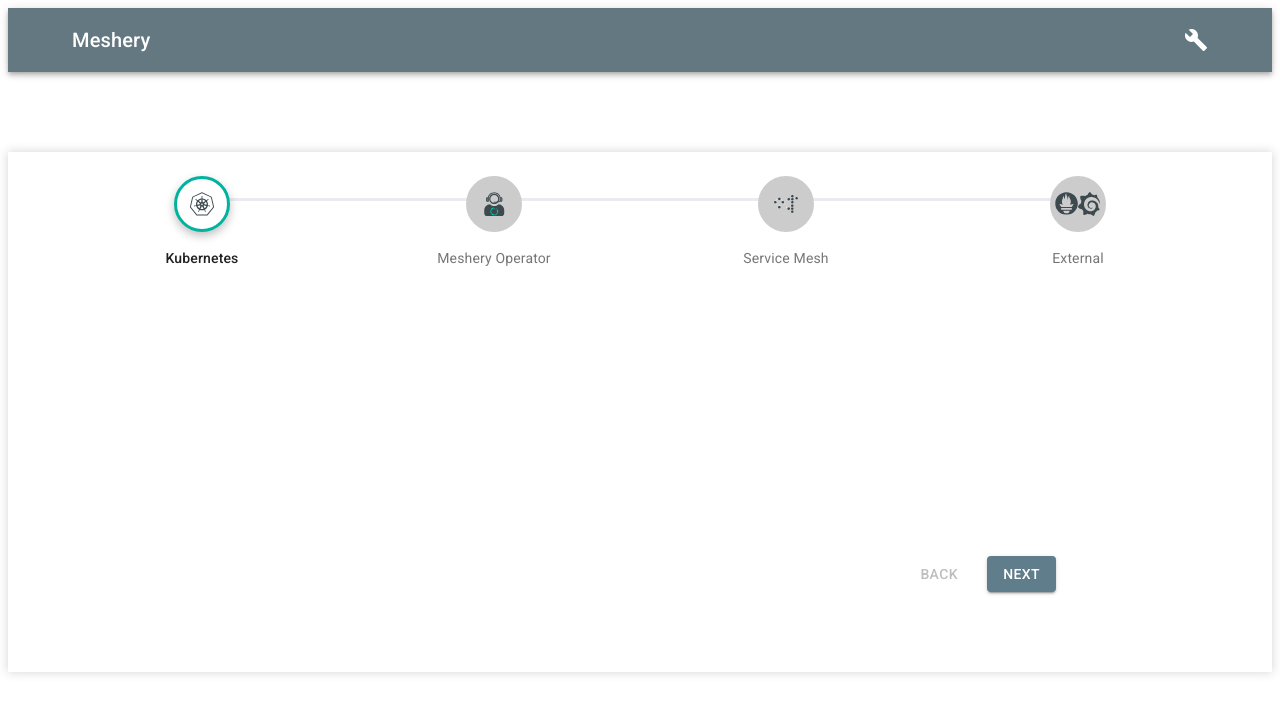
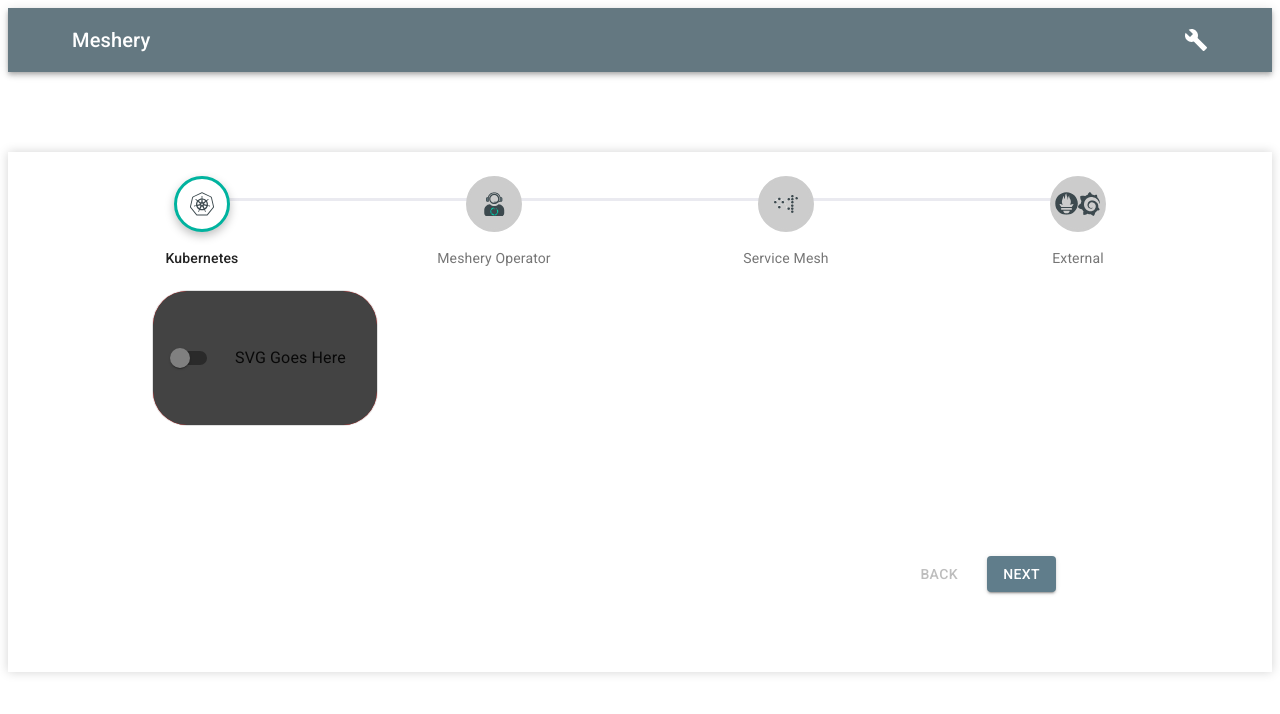
Before and after one commit to bartkalanski/configuration-wizard, a React (Create React App) app: page /wizard in a window 1280 px wide. Both pictures are taken after a click on the button "BACK". Shown: the top 714 px of the page. Built offline with nearby package versions, Linux system fonts and the light colour scheme.

Commit message:
Add Kubernetes component

```diff
--- a/src/App.js
+++ b/src/App.js
@@ -1,5 +1,5 @@
 import React from "react";
-import { BrowserRouter as Router, Switch, Route } from "react-router-dom";
+import { BrowserRouter as Router, Switch, Route} from "react-router-dom";
 
 import Home from "./components/Home";
 import ConfigurationWizard from "./components/ConfigurationWizard";
--- a/src/components/AddServiceMesh.js
+++ b/src/components/AddServiceMesh.js
@@ -6,7 +6,6 @@
   FormControlLabel,
   Container,
   Card,
-  CardActions,
   CardContent,
   Typography,
 } from "@material-ui/core/";
--- a/src/components/ConfigurationWizard.js
+++ b/src/components/ConfigurationWizard.js
@@ -12,7 +12,9 @@
 import Typography from "@material-ui/core/Typography";
 
 import svgIcons from "../icons/icons";
-import AddServiceMesh from './AddServiceMesh'
+import Kubernetes from "./Kubernetes";
+import AddServiceMesh from "./AddServiceMesh";
+import { SwipeableDrawer } from "@material-ui/core";
 
 const ColorlibConnector = withStyles({
   alternativeLabel: {
@@ -142,12 +144,7 @@
 }));
 
 function getSteps() {
-  return [
-    "Kubernetes",
-    "Meshery Operator",
-    "Service Mesh",
-    "External",
-  ];
+  return ["Kubernetes", "Meshery Operator", "Service Mesh", "External"];
 }
 
 function getStepContent(step) {
@@ -180,6 +177,20 @@
 
   const handleReset = () => {
     setActiveStep(0);
+  };
+  const handleStep = (step) => {
+    switch (step) {
+      case 0:
+        return <Kubernetes />;
+      case 1:
+        return "Meshery Operator";
+      case 2:
+        return <AddServiceMesh />;
+      case 3:
+        return "External";
+      default:
+        return null;
+    }
   };
 
   return (
@@ -222,7 +233,7 @@
           </div>
         ) : (
           <>
-            <div>{activeStep === 2 ? <AddServiceMesh/> : null}</div>
+            <div>{handleStep(activeStep)}</div>
             <div className={classes.buttonContainer}>
               <Button
                 disabled={activeStep === 0}
--- /dev/null
+++ b/src/components/Kubernetes.js
@@ -0,0 +1,161 @@
+import React from "react";
+import FiberManualRecordRoundedIcon from "@material-ui/icons/FiberManualRecordRounded";
+import {
+  makeStyles,
+  withStyles,
+  Switch,
+  FormControlLabel,
+  Input,
+  Card,
+  CardContent,
+  Typography,
+} from "@material-ui/core/";
+
+const MeshySwitch = withStyles({
+  switchBase: {
+    color: "grey",
+    "&$checked": {
+      color: "#00B39F",
+    },
+    "&$checked + $track": {
+      backgroundColor: "#00B39F",
+    },
+  },
+  checked: {},
+  track: {},
+})(Switch);
+
+const useStyles = makeStyles({
+  root: {
+    display: "flex",
+    flexDirection: "row",
+    alignContent: "center",
+    justifyContent: "center",
+  },
+  card: {
+    position: "relative",
+    left: "7.5rem",
+    width: "14rem",
+    borderRadius: "15%",
+  },
+  cardChecked: {
+    bottom: "2.5rem",
+    height: "14rem",
+  },
+  cardUnchecked: {
+    bottom: "8.1rem",
+    height: "8.4rem",
+    borderRadius: "35px",
+  },
+  cardContent: {
+    background: "red",
+    display: "flex",
+    flexDirection: "column",
+    justifyContent: "center",
+    alignItems: "center",
+    height: "100%",
+    width: "100%",
+    margin: "-1rem 0 0 -1rem",
+  },
+  contentTop: {
+    background: "#434343",
+    height: "60%",
+    width: "100%",
+    display: "flex",
+    alignItems: "center",
+  },
+  contentTopUnchecked: {
+    background: "#434343",
+    height: "100%",
+    width: "100%",
+    display: "flex",
+    alignItems: "center",
+  },
+
+  contentTopImg: {
+    //color: "white",
+  },
+  contentTopSwitcher: {
+    marginLeft: "0.5rem",
+  },
+  contentBottomChecked: {
+    background: "white",
+    height: "40%",
+    width: "100%",
+    display: "flex",
+    flexDirection: "column",
+    alignItems: "center",
+    justifyContent: "center",
+  },
+  contentBottomUnchecked: {
+    display: "none",
+  },
+  contentBottomInput: {
+    border: "1px solid gray",
+    borderRadius: "5px",
+    padding: "0 0.5rem",
+    marginBottom: "0.2rem",
+  },
+});
+
+const Kubernetes = () => {
+  const [state, setState] = React.useState({
+    checked: false,
+  });
+  const classes = useStyles();
+
+  const handleChange = (event) => {
+    setState({ ...state, [event.target.name]: event.target.checked });
+  };
+
+  return (
+    <Card
+      className={
+        state.checked
+          ? `${classes.card} ${classes.cardChecked}`
+          : `${classes.card} ${classes.cardUnchecked}`
+      }
+      variant="outlined"
+    >
+      <CardContent className={classes.cardContent}>
+        <div
+          className={
+            state.checked ? classes.contentTop : classes.contentTopUnchecked
+          }
+        >
+          <FormControlLabel
+            className={classes.contentTopSwitcher}
+            control={<MeshySwitch checked={state.checked} name="checked" />}
+            onChange={handleChange}
+          />
+          <Typography
+            className={classes.contentTopImg}
+            color={state.checked ? "error" : "textPrimary"}
+          >
+            SVG Goes Here
+          </Typography>
+        </div>
+        <div
+          className={
+            state.checked
+              ? classes.contentBottomChecked
+              : classes.contentBottomUnchecked
+          }
+        >
+          <Input
+            placeholder="Upload"
+            disableUnderline="false"
+            className={classes.contentBottomInput}
+          ></Input>
+          <Input
+            placeholder="Context"
+            disableUnderline="false"
+            className={classes.contentBottomInput}
+          ></Input>
+        </div>
+      </CardContent>
+    </Card>
+  );
+};
+
+export default Kubernetes;
```
